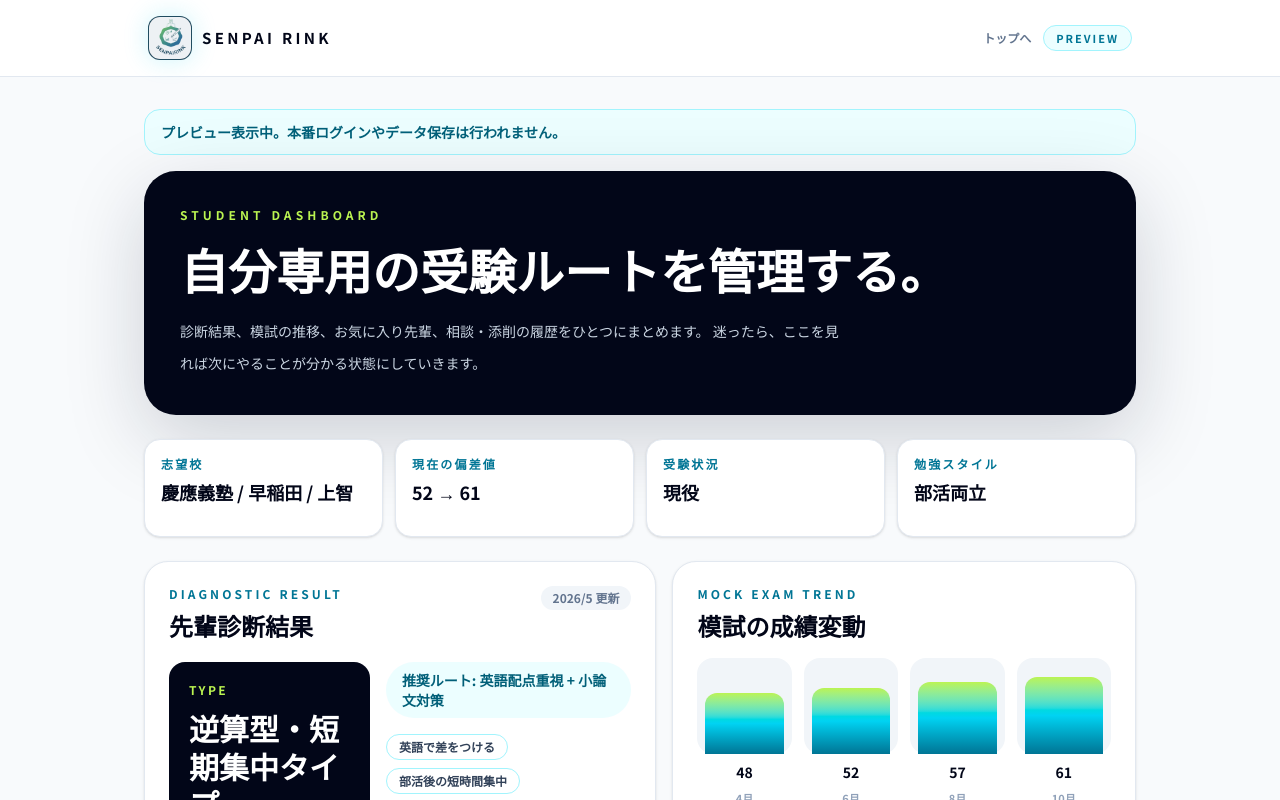
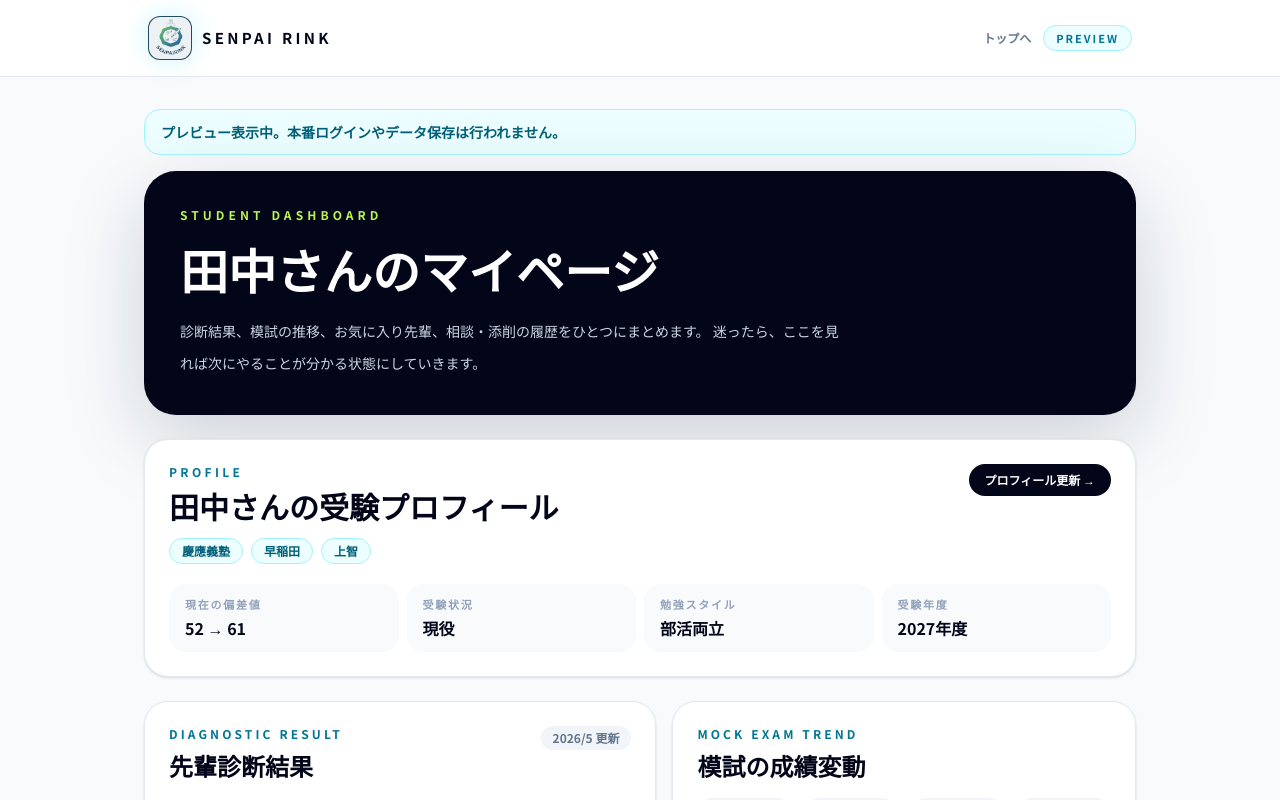
Before and after one commit to taichiadi/juku-matching, a Next.js app: page /preview/student-dashboard in a window 1280 px wide. Shown: the top 800 px of the page. Built offline with nearby package versions, Linux system fonts and the light colour scheme.

Commit message:
Compact student profile dashboard

```diff
--- a/src/app/preview/student-dashboard/page.tsx
+++ b/src/app/preview/student-dashboard/page.tsx
@@ -59,10 +59,12 @@ export default function StudentDashboardPreviewPage() {
         requests={PREVIEW_REQUESTS}
         preview
         profile={{
+          displayName: "田中",
           targetUniversities: ["慶應義塾", "早稲田", "上智"],
           currentDeviation: "52 → 61",
           status: "現役",
           studyStyle: "部活両立",
+          examYear: "2027年度",
         }}
         diagnostic={{
           typeName: "逆算型・短期集中タイプ",
--- a/src/app/student/_components/StudentDashboardView.tsx
+++ b/src/app/student/_components/StudentDashboardView.tsx
@@ -18,6 +18,7 @@ export type StudentServiceRequest = {
 };
 
 export type StudentProfileSummary = {
+  displayName?: string;
   targetUniversities: string[];
   currentDeviation?: string;
   status?: string;
@@ -96,14 +97,13 @@ export default function StudentDashboardView({
   favorites?: FavoriteSenpai[];
 }) {
   const profileItems = [
-    {
-      label: "志望校",
-      value: profile?.targetUniversities.length ? profile.targetUniversities.join(" / ") : "未設定",
-    },
     { label: "現在の偏差値", value: profile?.currentDeviation || "未設定" },
     { label: "受験状況", value: profile?.status || "未設定" },
     { label: "勉強スタイル", value: profile?.studyStyle || "未設定" },
+    { label: "受験年度", value: profile?.examYear || "未設定" },
   ];
+  const displayName = profile?.displayName || "生徒";
+  const targetUniversities = profile?.targetUniversities.length ? profile.targetUniversities : ["志望校未設定"];
   const maxScore = Math.max(70, ...scoreHistory.map((point) => point.score));
 
   return (
@@ -117,7 +117,7 @@ export default function StudentDashboardView({
       <section className="rounded-[2rem] bg-slate-950 p-7 text-white shadow-[0_24px_80px_rgba(15,23,42,0.18)] md:p-9">
         <p className="text-xs font-black tracking-[0.34em] text-lime-300">STUDENT DASHBOARD</p>
         <h1 className="mt-4 text-3xl font-black leading-tight md:text-5xl">
-          自分専用の受験ルートを管理する。
+          {displayName}さんのマイページ
         </h1>
         <p className="mt-4 max-w-2xl text-sm leading-8 text-slate-300">
           診断結果、模試の推移、お気に入り先輩、相談・添削の履歴をひとつにまとめます。
@@ -125,13 +125,38 @@ export default function StudentDashboardView({
         </p>
       </section>
 
-      <section className="mt-6 grid gap-3 md:grid-cols-4">
-        {profileItems.map((item) => (
-          <div key={item.label} className="rounded-2xl border border-slate-200 bg-white p-4 shadow-sm">
-            <p className="text-xs font-black tracking-[0.18em] text-cyan-700">{item.label}</p>
-            <p className="mt-2 min-h-10 text-lg font-black leading-snug text-slate-950">{item.value}</p>
+      <section className="mt-6 rounded-3xl border border-slate-200 bg-white p-5 shadow-sm md:p-6">
+        <div className="flex flex-wrap items-start justify-between gap-4">
+          <div className="min-w-0">
+            <p className="text-xs font-black tracking-[0.28em] text-cyan-700">PROFILE</p>
+            <h2 className="mt-2 text-2xl font-black leading-tight md:text-3xl">{displayName}さんの受験プロフィール</h2>
+            <div className="mt-3 flex flex-wrap gap-2">
+              {targetUniversities.map((university) => (
+                <span
+                  key={university}
+                  className="rounded-full border border-cyan-200 bg-cyan-50 px-3 py-1 text-xs font-black text-cyan-800"
+                >
+                  {university}
+                </span>
+              ))}
+            </div>
           </div>
-        ))}
+          <Link
+            href="/diagnostic"
+            className="rounded-full bg-slate-950 px-4 py-2 text-xs font-black text-white transition-colors hover:bg-cyan-700"
+          >
+            プロフィール更新 →
+          </Link>
+        </div>
+
+        <div className="mt-5 grid grid-cols-2 gap-2 md:grid-cols-4">
+          {profileItems.map((item) => (
+            <div key={item.label} className="rounded-2xl bg-slate-50 px-4 py-3">
+              <p className="text-[11px] font-black tracking-[0.16em] text-slate-400">{item.label}</p>
+              <p className="mt-1 truncate text-base font-black text-slate-950">{item.value}</p>
+            </div>
+          ))}
+        </div>
       </section>
 
       <section className="mt-6 grid gap-4 lg:grid-cols-[1.05fr_0.95fr]">
--- a/src/app/student/dashboard/page.tsx
+++ b/src/app/student/dashboard/page.tsx
@@ -20,6 +20,10 @@ export default async function StudentDashboard() {
     .limit(6);
 
   const requestList = (requests ?? []) as StudentServiceRequest[];
+  const displayName =
+    typeof session.user.user_metadata?.name === "string" && session.user.user_metadata.name.trim()
+      ? session.user.user_metadata.name.trim()
+      : session.user.email?.split("@")[0] || "生徒";
 
   return (
     <div className="min-h-screen bg-slate-50 text-slate-950">
@@ -36,10 +40,12 @@ export default async function StudentDashboard() {
       <StudentDashboardView
         requests={requestList}
         profile={{
+          displayName,
           targetUniversities: [],
           currentDeviation: "未設定",
           status: "未設定",
           studyStyle: "未設定",
+          examYear: "未設定",
         }}
         diagnostic={null}
         scoreHistory={[]}
```
